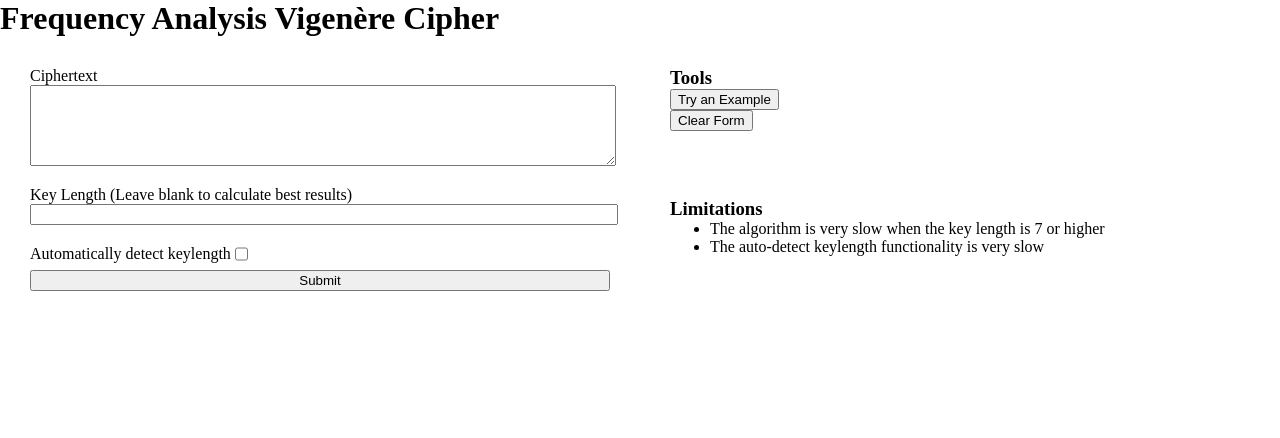
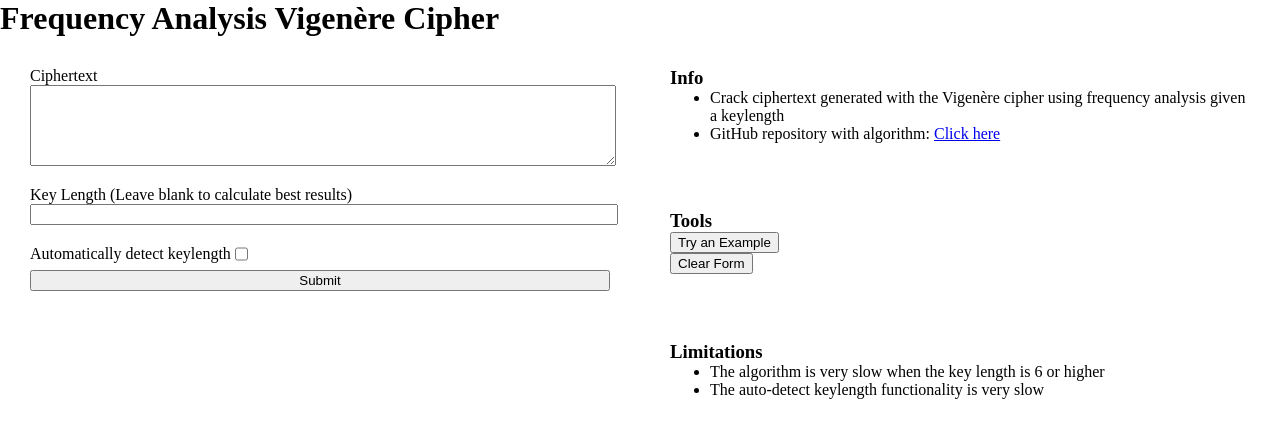
Before and after one commit to meowsome/frequency-analysis-vigenere-cipher, a Flask app: page / in a window 1280 px wide. Shown: the top 438 px of the page. Run offline with Flask 3, Linux system fonts and the light colour scheme.

Commit message:
Add description section to site and meta header tags

```diff
--- a/templates/index.html
+++ b/templates/index.html
@@ -4,6 +4,11 @@
         <meta charset="UTF-8">
         <title>Frequency Analysis Vigen&egrave;re Cipher</title>
         <link rel= "stylesheet" type= "text/css" href= "{{ url_for('static',filename='styles/styles.css') }}">
+        <meta name="description" content="Crack ciphertext generated with the Vigen&egrave;re cipher using frequency analysis given a keylength">
+
+        <meta itemprop="name" content="Frequency Analysis Vigen&egrave;re Cipher">
+        <meta itemprop="description" content="Crack ciphertext generated with the Vigen&egrave;re cipher using frequency analysis given a keylength">
+        <meta itemprop="image" content="">
     </head>
 
     <body>
@@ -32,6 +37,13 @@
             <div class="right w5">
                 <div class="left wrapper-vertical">
                     <div class="mb p3 wrapper-vertical left">
+                        <h3>Info</h3>
+                        <ul>
+                            <li><p>Crack ciphertext generated with the Vigen&egrave;re cipher using frequency analysis given a keylength</p></li>
+                            <li>GitHub repository with algorithm: <a href="https://github.com/meowsome/frequency-analysis-vigenere-cipher" target="_blank">Click here</a></li>
+                        </ul>
+                    </div>
+                    <div class="mb p3 wrapper-vertical left">
                         <h3>Tools</h3>
                         <input id="exampleButton" type="submit" value="Try an Example">
                         <input id="clearButton" type="submit" value="Clear Form">
@@ -39,7 +51,7 @@
                     <div class="p3">
                         <h3>Limitations</h3>
                         <ul>
-                            <li>The algorithm is very slow when the key length is 7 or higher</li>
+                            <li>The algorithm is very slow when the key length is 6 or higher</li>
                             <li>The auto-detect keylength functionality is very slow</li>
                         </ul>
                     </div>
```
